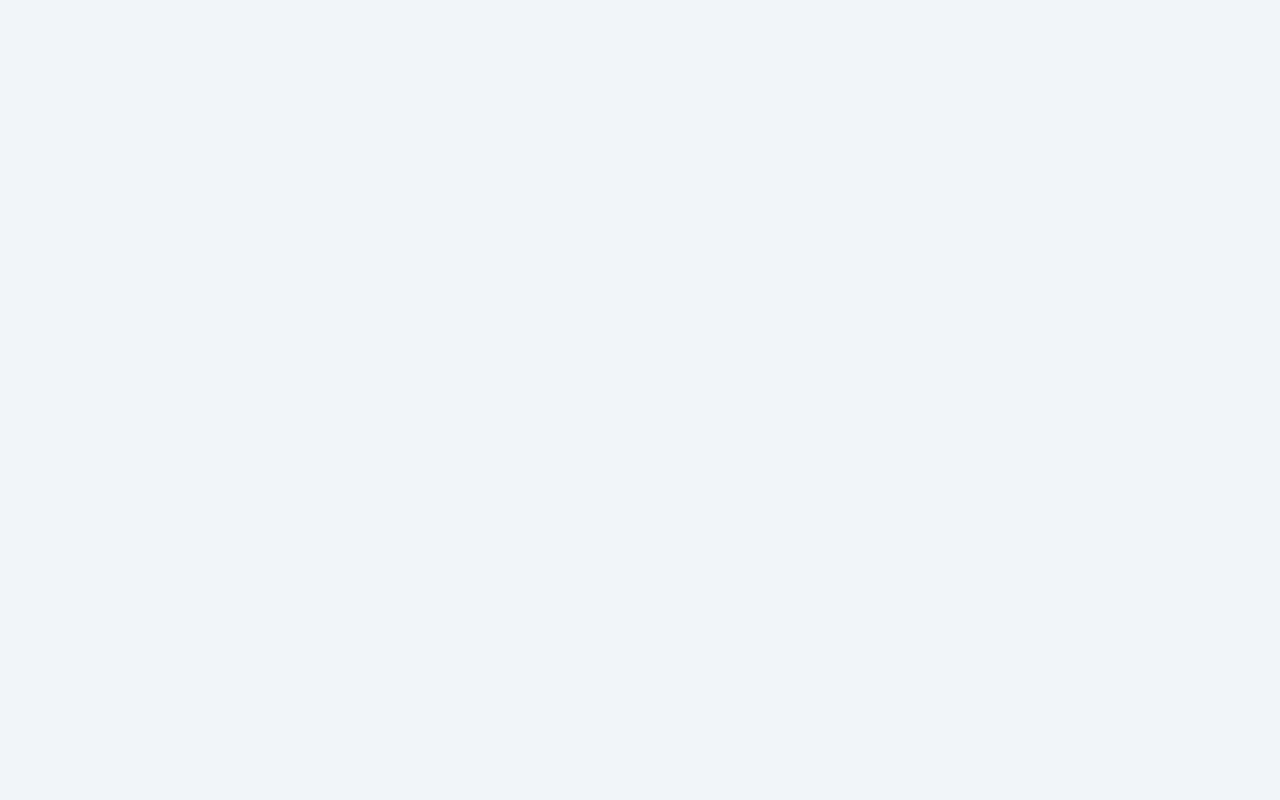
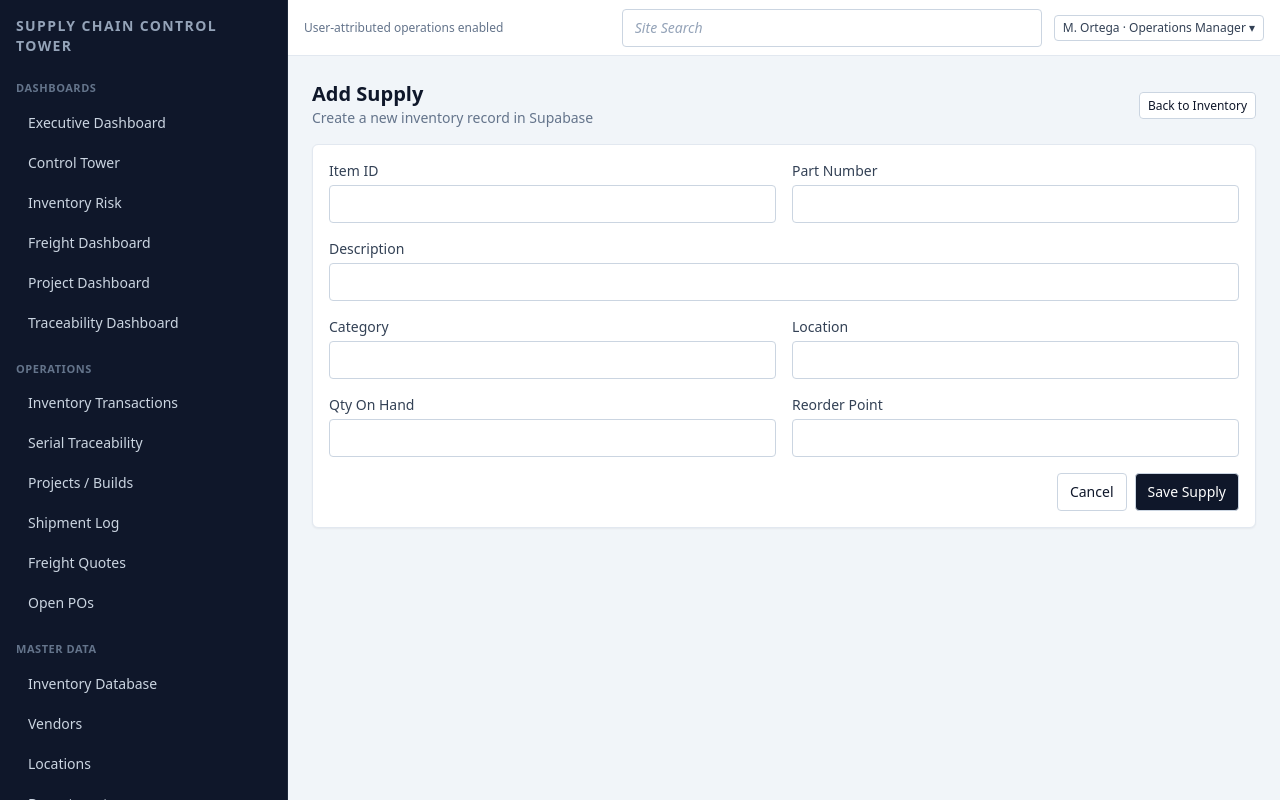
Before and after one commit to abritton05-hub/supply-chain-control-tower, a Next.js app: page /inventory/new in a window 1280 px wide. Before the commit this address had no page. Built offline with nearby package versions, Linux system fonts and the light colour scheme.

Commit message:
Add Supabase-backed Add Supply inventory flow

```diff
--- /dev/null
+++ b/app/inventory/new/page.tsx
@@ -0,0 +1,136 @@
+import Link from 'next/link'
+import { redirect } from 'next/navigation'
+import { revalidatePath } from 'next/cache'
+import { SectionHeader } from '@/components/section-header'
+import { supabaseServer } from '@/lib/supabase/server'
+
+async function createInventoryItem(formData: FormData) {
+  'use server'
+
+  const itemId = (formData.get('item_id')?.toString() ?? '').trim()
+  const partNumber = (formData.get('part_number')?.toString() ?? '').trim()
+  const description = (formData.get('description')?.toString() ?? '').trim()
+  const category = (formData.get('category')?.toString() ?? '').trim()
+  const location = (formData.get('location')?.toString() ?? '').trim()
+
+  const qtyOnHandRaw = formData.get('qty_on_hand')?.toString() ?? ''
+  const reorderPointRaw = formData.get('reorder_point')?.toString() ?? ''
+  const qtyOnHand = Number.parseInt(qtyOnHandRaw, 10)
+  const reorderPoint = Number.parseInt(reorderPointRaw, 10)
+
+  if (!itemId || !partNumber || !description || !category || !location) {
+    redirect('/inventory/new?error=Please%20complete%20all%20required%20fields')
+  }
+
+  if (Number.isNaN(qtyOnHand) || Number.isNaN(reorderPoint)) {
+    redirect('/inventory/new?error=Quantity%20and%20reorder%20point%20must%20be%20numbers')
+  }
+
+  if (qtyOnHand < 0 || reorderPoint < 0) {
+    redirect('/inventory/new?error=Quantity%20and%20reorder%20point%20must%20be%20zero%20or%20greater')
+  }
+
+  const supabase = await supabaseServer()
+  const { error } = await supabase.from('inventory').insert({
+    item_id: itemId,
+    part_number: partNumber,
+    description,
+    category,
+    location,
+    qty_on_hand: qtyOnHand,
+    reorder_point: reorderPoint,
+  })
+
+  if (error) {
+    redirect(`/inventory/new?error=${encodeURIComponent(error.message)}`)
+  }
+
+  revalidatePath('/inventory')
+  redirect('/inventory')
+}
+
+export default async function NewInventoryPage({
+  searchParams,
+}: {
+  searchParams?: { error?: string }
+}) {
+  const error = searchParams?.error
+
+  return (
+    <div className="space-y-4">
+      <SectionHeader
+        title="Add Supply"
+        subtitle="Create a new inventory record in Supabase"
+        actions={
+          <Link href="/inventory" className="rounded border border-slate-300 bg-white px-2 py-1 text-xs">
+            Back to Inventory
+          </Link>
+        }
+      />
+
+      <div className="erp-card p-4">
+        {error ? (
+          <div className="mb-4 rounded border border-rose-200 bg-rose-50 p-3 text-sm text-rose-700">{error}</div>
+        ) : null}
+
+        <form action={createInventoryItem} className="grid gap-4 md:grid-cols-2">
+          <label className="flex flex-col gap-1 text-sm">
+            <span className="font-medium text-slate-700">Item ID</span>
+            <input name="item_id" required className="rounded border border-slate-300 px-3 py-2" />
+          </label>
+
+          <label className="flex flex-col gap-1 text-sm">
+            <span className="font-medium text-slate-700">Part Number</span>
+            <input name="part_number" required className="rounded border border-slate-300 px-3 py-2" />
+          </label>
+
+          <label className="flex flex-col gap-1 text-sm md:col-span-2">
+            <span className="font-medium text-slate-700">Description</span>
+            <input name="description" required className="rounded border border-slate-300 px-3 py-2" />
+          </label>
+
+          <label className="flex flex-col gap-1 text-sm">
+            <span className="font-medium text-slate-700">Category</span>
+            <input name="category" required className="rounded border border-slate-300 px-3 py-2" />
+          </label>
+
+          <label className="flex flex-col gap-1 text-sm">
+            <span className="font-medium text-slate-700">Location</span>
+            <input name="location" required className="rounded border border-slate-300 px-3 py-2" />
+          </label>
+
+          <label className="flex flex-col gap-1 text-sm">
+            <span className="font-medium text-slate-700">Qty On Hand</span>
+            <input
+              name="qty_on_hand"
+              required
+              type="number"
+              step="1"
+              className="rounded border border-slate-300 px-3 py-2"
+            />
+          </label>
+
+          <label className="flex flex-col gap-1 text-sm">
+            <span className="font-medium text-slate-700">Reorder Point</span>
+            <input
+              name="reorder_point"
+              required
+              type="number"
+              step="1"
+              className="rounded border border-slate-300 px-3 py-2"
+            />
+          </label>
+
+          <div className="md:col-span-2 flex justify-end gap-2">
+            <Link href="/inventory" className="rounded border border-slate-300 bg-white px-3 py-2 text-sm">
+              Cancel
+            </Link>
+            <button type="submit" className="rounded border border-slate-300 bg-slate-900 px-3 py-2 text-sm text-white">
+              Save Supply
+            </button>
+          </div>
+        </form>
+      </div>
+    </div>
+  )
+}
--- a/app/inventory/page.tsx
+++ b/app/inventory/page.tsx
@@ -1,3 +1,4 @@
+import Link from 'next/link'
 import { DataTable } from '@/components/data-table'
 import { KpiCard } from '@/components/kpi-card'
 import { SectionHeader } from '@/components/section-header'
@@ -43,6 +44,11 @@ export default async function InventoryPage() {
       <SectionHeader
         title="Inventory Database"
         subtitle="Operational inventory visibility with live Supabase data"
+        actions={
+          <Link href="/inventory/new" className="rounded border border-slate-300 bg-white px-2 py-1 text-xs">
+            Add Supply
+          </Link>
+        }
       />
       <div className="erp-banner">
         <p className="text-sm font-semibold">Inventory command view</p>
```
